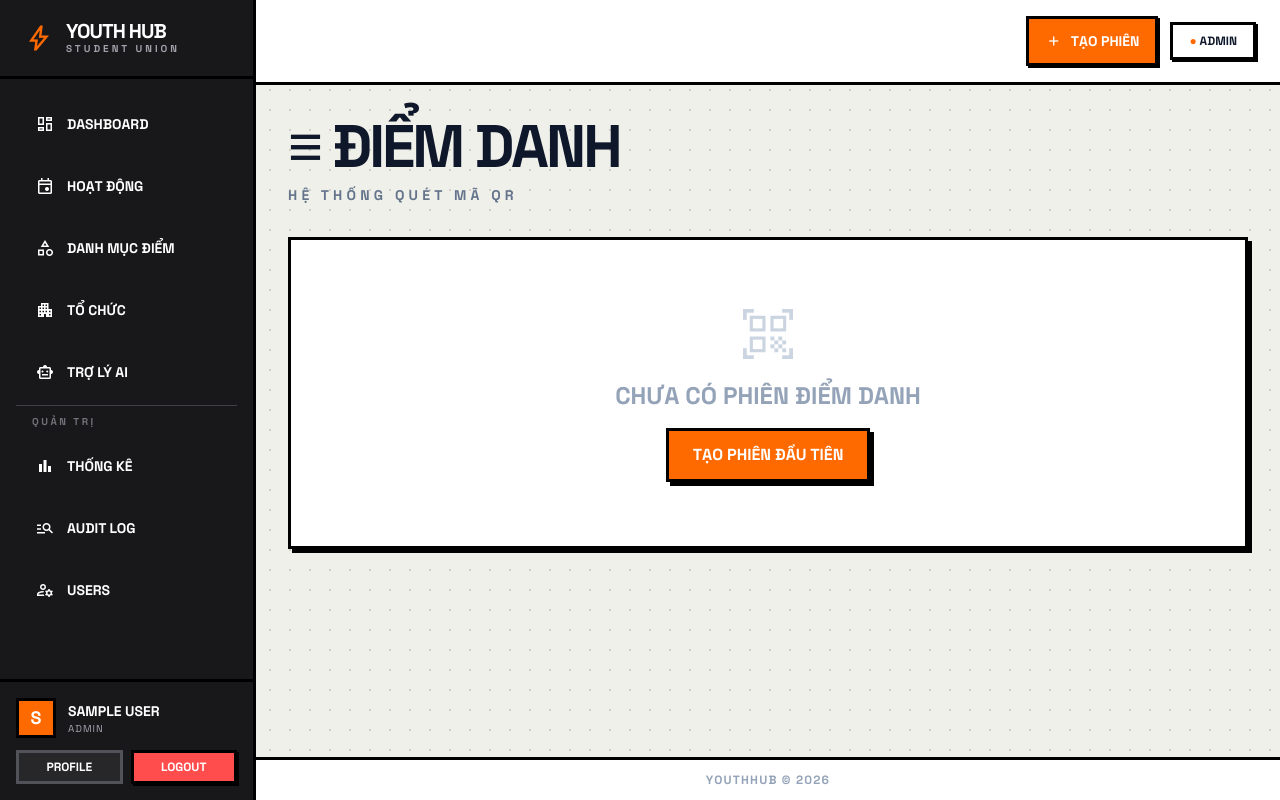
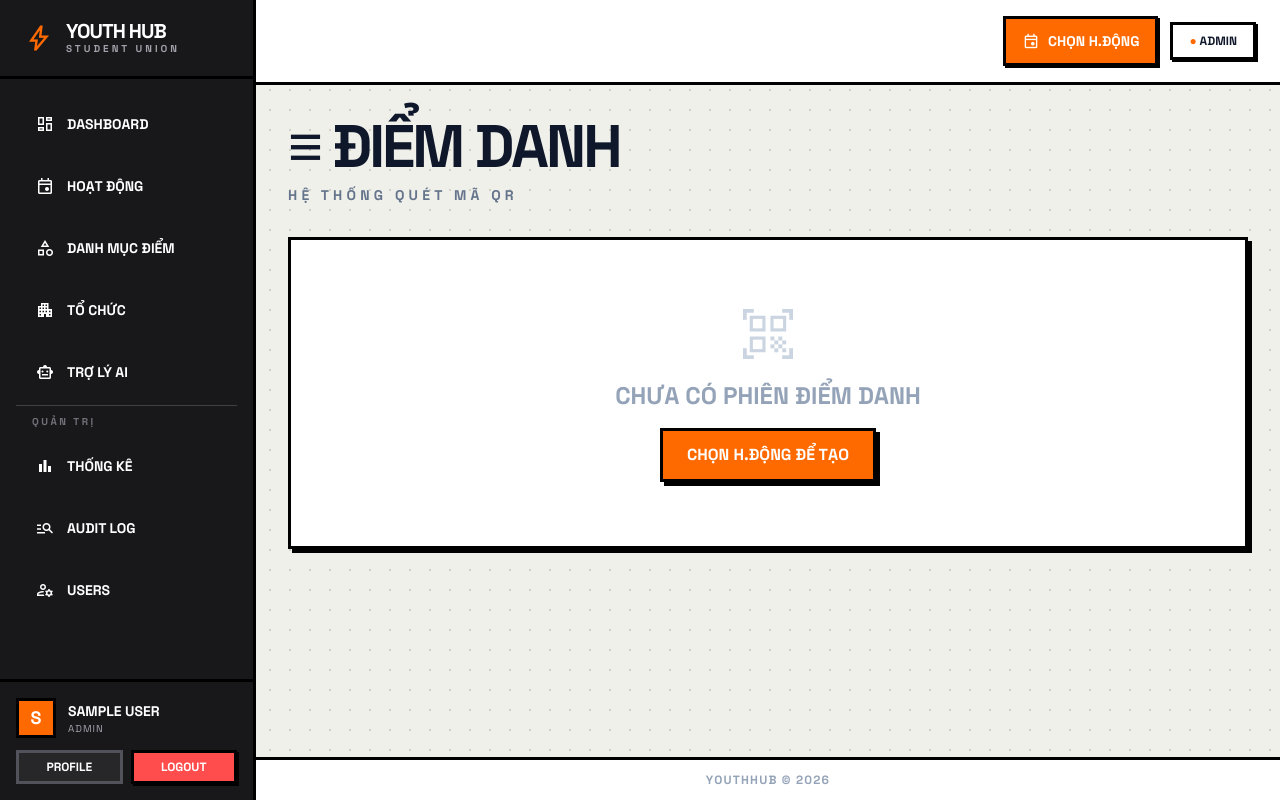
Before and after one commit to HiImSunny/YouthHub, a Django app: page /attendance/ in a window 1280 px wide. Run offline with Django 5.2, Linux system fonts and the light colour scheme; a user stored in the database is signed in; tables that the repository leaves empty hold one stand-in row (values such as "Sample post"); data that the repository does not hold is empty; parts of the project's set-up code (start-up, migrations or seed data) failed here and were passed over; some libraries are stand-ins or nearby versions.

Commit message:
fix(attendance): fix NoReverseMatch on /attendance/ caused by missing activity_pk in session_create url

```diff
--- a/templates/attendance/sessions.html
+++ b/templates/attendance/sessions.html
@@ -3,9 +3,9 @@
 
 {% block header_actions %}
 {% if user.role == 'ADMIN' or user.role == 'STAFF' %}
-<a href="{% url 'attendance:session_create' %}"
+<a href="{% url 'activities:list' %}"
     class="bg-primary text-white border-3 border-black px-4 py-2 text-sm font-black uppercase shadow-brutal-sm brutal-btn transition-all flex items-center gap-2">
-    <span class="material-symbols-outlined text-lg">add</span> TẠO PHIÊN
+    <span class="material-symbols-outlined text-lg">event</span> CHỌN H.ĐỘNG
 </a>
 {% endif %}
 {% if user.role == 'STUDENT' %}
@@ -82,9 +82,8 @@
         <span class="material-symbols-outlined text-6xl text-slate-300 mb-4">qr_code_scanner</span>
         <h3 class="text-2xl font-black uppercase text-slate-400">CHƯA CÓ PHIÊN ĐIỂM DANH</h3>
         {% if user.role != 'STUDENT' %}
-        <a href="{% url 'attendance:session_create' %}"
-            class="mt-4 inline-block bg-primary text-white border-3 border-black px-6 py-3 font-black uppercase shadow-brutal brutal-btn transition-all">TẠO
-            PHIÊN ĐẦU TIÊN</a>
+        <a href="{% url 'activities:list' %}"
+            class="mt-4 inline-block bg-primary text-white border-3 border-black px-6 py-3 font-black uppercase shadow-brutal brutal-btn transition-all">CHỌN H.ĐỘNG ĐỂ TẠO</a>
         {% endif %}
     </div>
     {% endif %}
```
